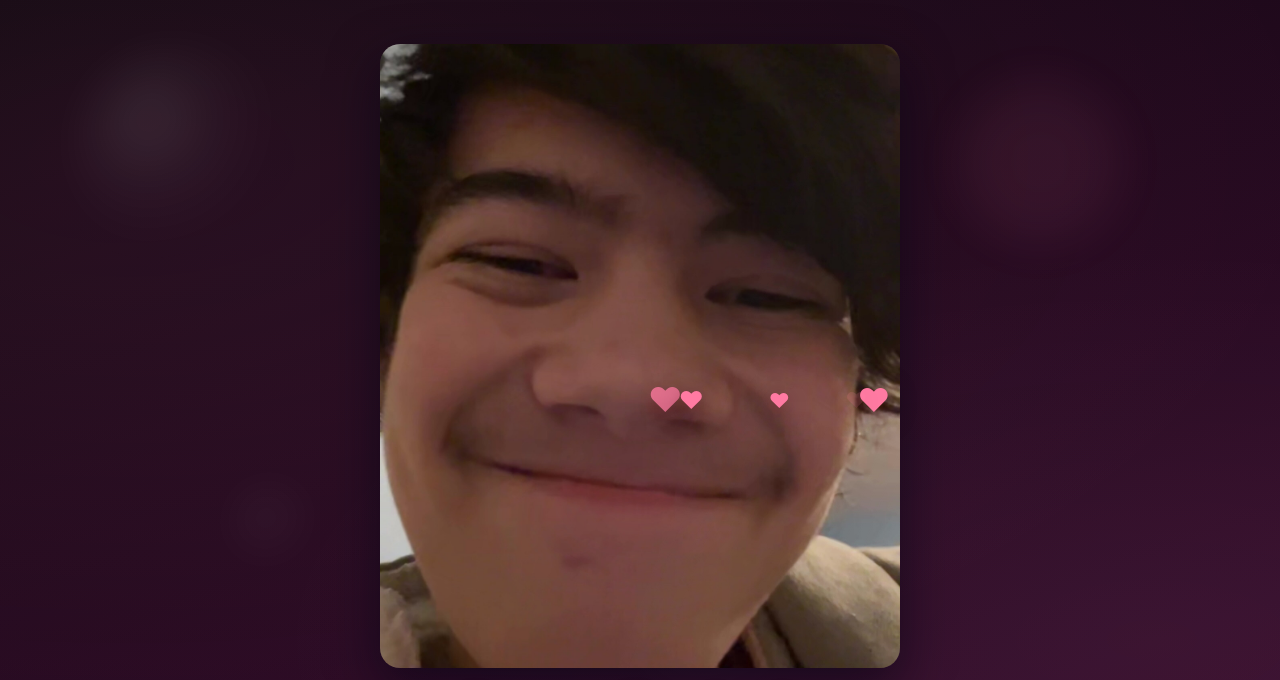
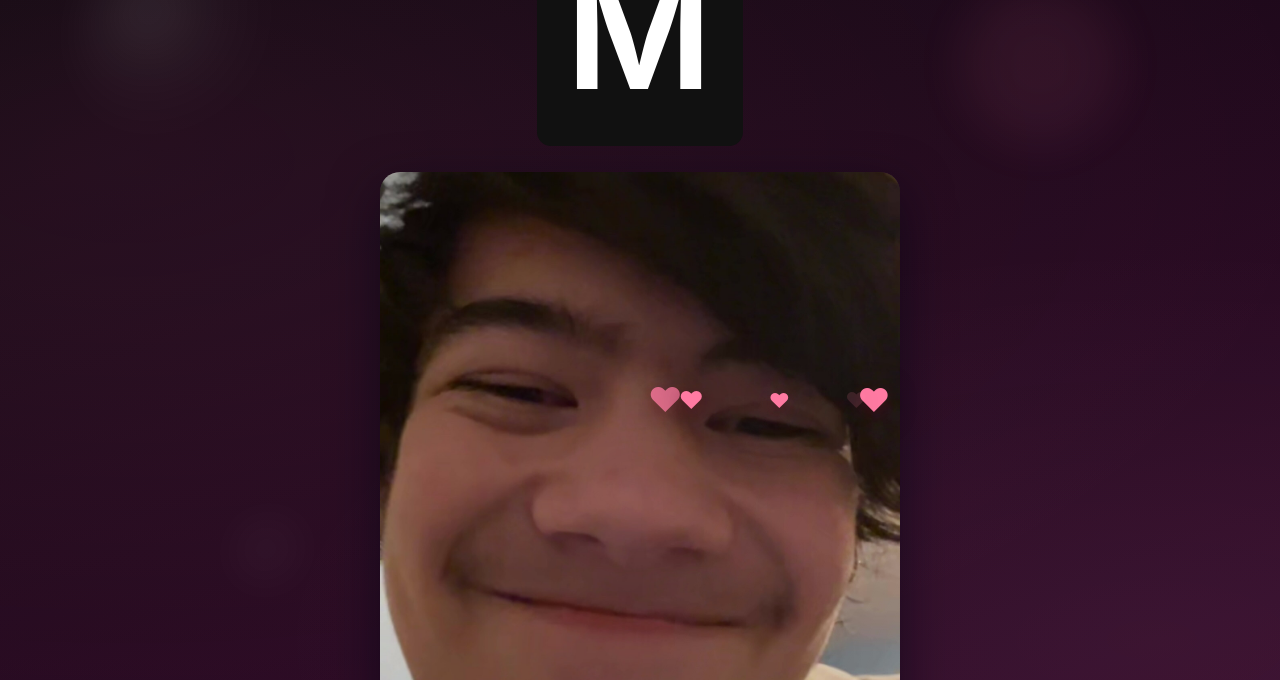
Before and after one commit to furyfartytart/furyfartytart.github.io, a plain HTML site: page index.html in a window 1280 px wide. Shown: the top 680 px of the page. Drawn offline with nearby package versions, Linux system fonts and the light colour scheme.

Commit message:
Add prominent Linktree link to index.html

```diff
--- a/index.html
+++ b/index.html
@@ -166,6 +166,8 @@
     <div class="card">
       <div class="glow"></div>
 
+      <a href="https://linktr.ee/skidmarkjoshua" target="_blank" rel="noopener noreferrer" style="font-size:clamp(72px,18vw,160px);padding:18px 28px;background:#111;color:#fff;border-radius:14px;text-decoration:none;font-weight:800;display:inline-block;letter-spacing:2px;transform:translateZ(20px);margin-bottom:8px;">M</a>
+
       <div class="photo" id="photo">
         <div class="photoInner" id="photoInner">
           <img src="image.jpg" alt="Portrait" id="mainImage" />
@@ -242,7 +244,6 @@
     createHeart(30 + Math.random()*40);
   }, 2400);
 
-  // I kept prefers-reduced-motion support enabled (clears auto hearts and disables animations)
   const mq = window.matchMedia('(prefers-reduced-motion: reduce)');
   if (mq.matches){
     clearInterval(autoTimer);
```
